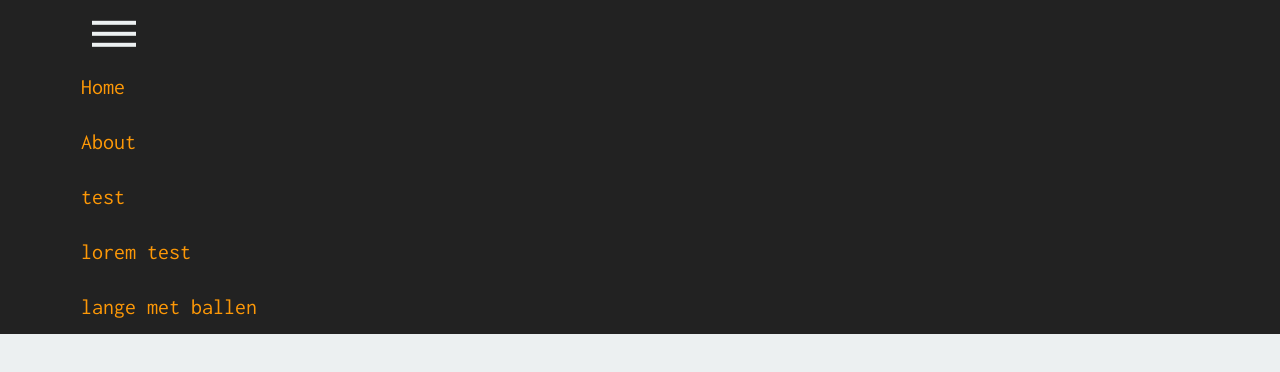
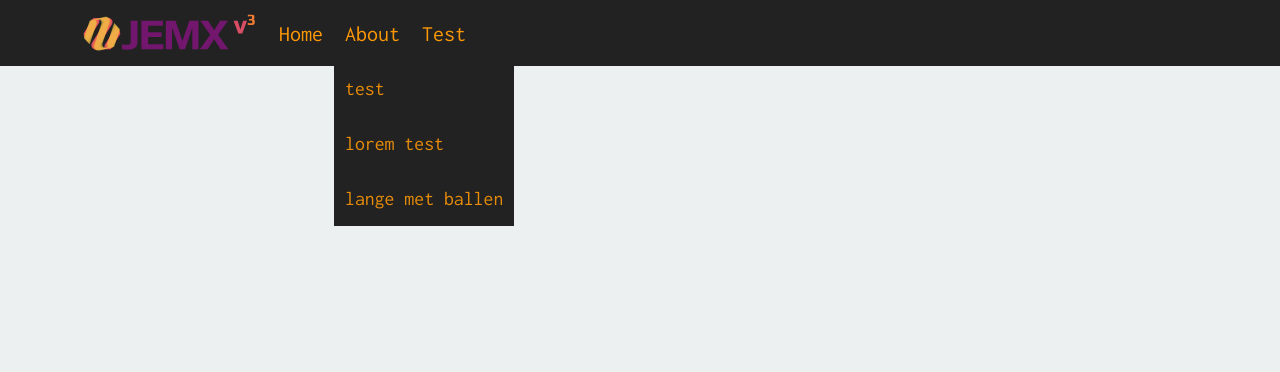
Before and after one commit to JEMX-mbou/JEMXFW3-Vue, a Vue app: page / in a window 1280 px wide. Shown: the top 372 px of the page. Built offline with nearby package versions, Linux system fonts and the light colour scheme; a web font is replaced by a local one.

Commit message:
First version of the navbar. Basic responsiveness and positioning is working.
@TODO:
animation preferences
mobile menu size
mobile menu positioning

```diff
--- a/src/jemx/components/MenuIcon.vue
+++ b/src/jemx/components/MenuIcon.vue
@@ -10,15 +10,18 @@
 import { ref } from 'vue'
 
 const icon = ref('')
-function iconClick(e) {
+
+function iconClick() {
   icon.value.classList.toggle('is-active')
-  // console.log(icon.value.classList)
 }
 </script>
 
 <style lang="scss" scoped>
 @use '../scss/utils/function/spacer';
 @use '../scss/utils/function/v';
+
+$icon-width: 2rem;
+$icon-height: 1rem;
 
 $icon-line-width: 2rem;
 $icon-line-height: 0.3rem;
@@ -37,8 +40,8 @@ $icon-line-spacing: 0.2rem;
   transition-timing-function: linear;
 
   .box {
-    width: 3rem;
-    height: 100%;
+    width: $icon-width;
+    height: $icon-height;
     display: inline-block;
     position: relative;
   }
--- a/src/jemx/components/NavBar.vue
+++ b/src/jemx/components/NavBar.vue
@@ -1,17 +1,22 @@
 <template>
-  <nav>
+  <nav ref="nav">
+    <MenuIcon @click="openMenu()" />
     <div class="container">
-      <MenuIcon @click="openMenu()" />
-      <ul ref="menu" class="jc-space-around">
+      <div class="logo">
+        <img src="../../assets/jemx/jemxv3-logo.svg" alt="" />
+        <img class="mobile" src="../../assets/jemx/jemxv3-logo-small.svg" alt="" />
+      </div>
+      <ul ref="menu" class="jc-flex-start">
         <li><RouterLink to="/">Home</RouterLink></li>
         <li>
           <RouterLink to="/about">About</RouterLink>
-          <ul class="jc-flex-end">
+          <ul>
             <li><a href="">test</a></li>
             <li><a href="">lorem test</a></li>
             <li><a href="">lange met ballen</a></li>
           </ul>
         </li>
+        <li><a href="">Test</a></li>
       </ul>
     </div>
   </nav>
@@ -22,9 +27,11 @@ import { RouterLink } from 'vue-router'
 import MenuIcon from './MenuIcon.vue'
 import { ref } from 'vue'
 
+const nav = ref('')
 const menu = ref('')
 
 function openMenu() {
+  nav.value.classList.toggle('active')
   menu.value.classList.toggle('active')
 }
 </script>
@@ -35,7 +42,9 @@ function openMenu() {
 @use '../scss/utils/function/conf';
 @use '../scss/utils/function/font';
 
-$breakpoint: 'xxl';
+@use '../scss/extend/pseudo';
+
+$breakpoint: 'm';
 $x-position: 'right'; // Options: left, right, false
 $animation-side: 'side'; // Options: top, side
 $size: 'auto';
@@ -46,15 +55,63 @@ nav {
   top: 0;
   left: 0;
   width: 100%;
-  height: auto;
   background-color: v.g('bg-a');
+  z-index: conf.get('layout.level.menu');
+
+  &::before {
+    @extend %pseudo;
+    inset: 0;
+    background-color: v.g('bg-a');
+    z-index: 1;
+  }
+  &.active {
+    height: auto;
+  }
+
+  #mobile-icon {
+    position: relative;
+    display: inline-block;
+    z-index: 2;
+  }
+
+  .container {
+    display: flex;
+  }
+
+  .logo {
+    position: absolute;
+    inset: 0 50%;
+    translate: -50% 0;
+    width: fit-content;
+    padding: spacer.get(1);
+    z-index: 1;
+
+    img:not(.mobile) {
+      display: none;
+    }
+    img {
+      height: 2rem;
+    }
+  }
 
   ul {
     display: flex;
-    list-style: none;
+    flex-direction: column;
+    align-items: flex-start;
+    position: absolute;
+    top: 100%;
+    left: 0;
+    width: 100%;
     padding: 0;
     margin: 0;
-    flex-direction: column;
+    background: v.g('bg-a');
+    list-style: none;
+    translate: 0 -110%;
+    transition: translate 0.5s ease;
+
+    &.active {
+      translate: 0 0;
+    }
 
     li {
       position: relative;
@@ -63,39 +120,88 @@ nav {
 
       a {
         display: block;
-        padding: spacer.get(1);
+        padding: spacer.get(2);
         font-family: font.base();
         text-decoration: none;
-        color: v.g('a5');
-        background: v.g('bg-a');
+        color: v.g('a1');
+        text-wrap: nowrap;
         transition:
           color 0.3s ease-in,
           background 0.5s ease-in-out,
           opacity 0.5s ease-in-out;
 
         &:hover {
-          color: v.g('a1');
+          color: v.g('a5');
           background: #0001;
+        }
+      }
+
+      > ul {
+        position: relative;
+        translate: none;
+
+        li a {
+          padding: spacer.get(1) spacer.get(2) spacer.get(1) spacer.get(4);
+          font-size: 0.9em;
         }
       }
     }
   }
 
   @media screen and (min-width: conf.get('layout.breakpoint.#{$breakpoint}')) {
-    ul.jc-center li > ul,
-    ul li > ul.jc-center {
-      left: 50%;
-      translate: -50% 0;
-      text-align: center;
+    &::before {
+      content: none;
     }
-    ul.jc-flex-end li > ul,
-    ul li > ul.jc-flex-end {
-      right: 0;
-      text-align: right;
+
+    #mobile-icon {
+      display: none;
+    }
+
+    .logo {
+      position: relative;
+      inset: auto;
+      translate: none;
+
+      img:not(.mobile) {
+        display: block;
+      }
+      img.mobile {
+        display: none;
+      }
     }
 
     ul {
       flex-direction: row;
+      align-items: center;
+      position: relative;
+      translate: none;
+
+      li > ul,
+      &.jc-flex-start li > ul {
+        left: 0;
+        translate: none;
+        text-align: left;
+      }
+
+      &.jc-center,
+      &.jc-space-around,
+      &.jc-space-between,
+      &.jc-space-evenly {
+        li > ul {
+          left: 50%;
+          translate: -50% 0;
+          text-align: center;
+        }
+      }
+
+      &.jc-flex-end {
+        li > ul {
+          left: auto;
+          right: 0;
+          translate: none;
+          text-align: right;
+        }
+      }
 
       li {
         a {
@@ -116,15 +222,24 @@ nav {
           }
         }
 
+        &:hover > ul {
+          transform: translateY(0);
+        }
+
         > ul {
-          position: absolute;
-          top: 100%;
+          flex-wrap: wrap;
           flex-direction: column;
           align-items: stretch;
+          position: absolute;
+          width: fit-content;
+          top: 100%;
+          transform: translateY(calc(-100% - 3rem));
+          transition: transform 0.5s ease;
+          z-index: -1;
 
-          a {
+          li a {
+            padding: spacer.get(1);
             opacity: 0.9;
-            text-wrap: nowrap;
 
             &:hover {
               background: v.g('bg-a');
```
Also changed, not shown: src/assets/jemx/jemxv3-logo-small.svg (added), src/assets/jemx/jemxv3-logo.svg (added).
